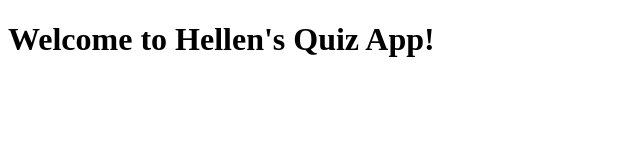
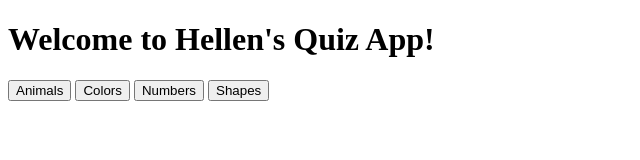
Before and after one commit to HelniseS/kids-quiz-app, a plain HTML site: page index.html in a window 1280 px wide. Shown: the whole page, without its empty margins (0-640 px from the left). Drawn offline with Linux system fonts and the light colour scheme.

Commit message:
add  a div in the body and inside the div added 1 id,h1 and 4 buttons fot the topic selection

```diff
--- a/index.html
+++ b/index.html
@@ -7,6 +7,13 @@
     <link rel="stylesheet" href="style.css">
 </head>
 <body>
+    <div id="topic-select">
    <h1>Welcome to Hellen's Quiz App!</h1>
+   <button onclick="startquiz('Animals')">Animals</button>
+   <button onclick="startquiz('Colors')">Colors</button>
+   <button onclick="startquiz('Numbers')">Numbers</button>
+   <button onclick="startquiz('Shapes')">Shapes</button>
+   </div>
 </body>
-</html>
+
+</html
```
